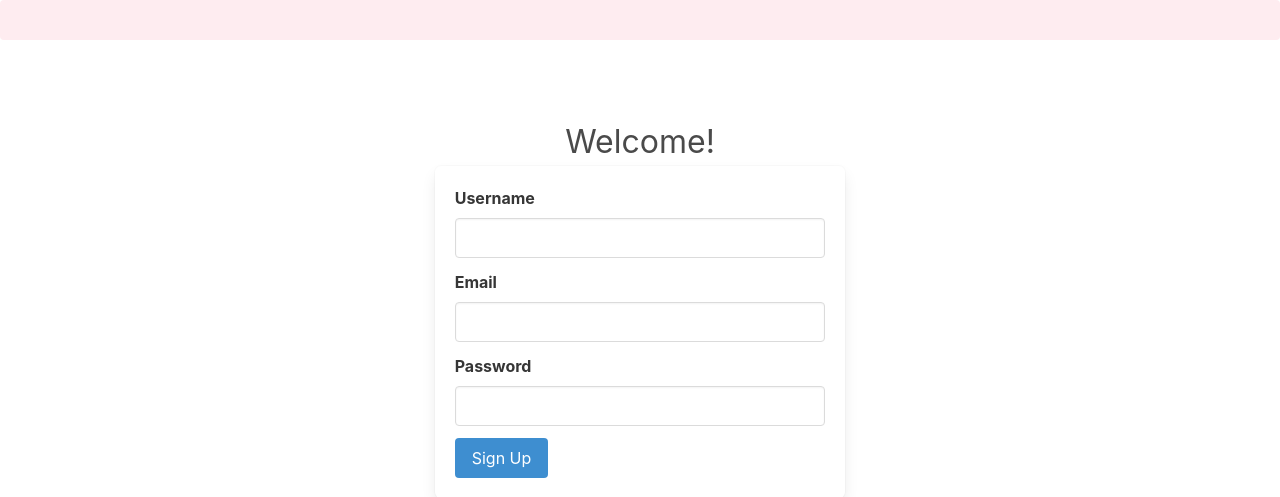
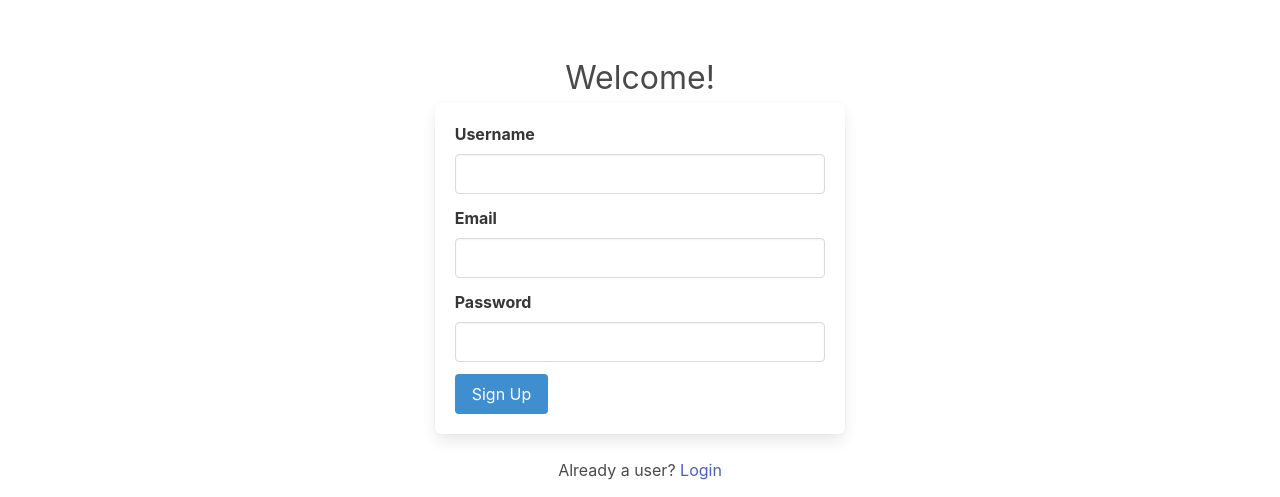
Before and after one commit to Alex-M-Howard/Capstone-Thyme2Eat, a Flask app: page /user/signup in a window 1280 px wide. Shown: the part 52-549 px from the top of the page. Run offline with Flask 2, Linux system fonts and the light colour scheme; some libraries are stand-ins or nearby versions.

Commit message:
Bug - Flash message wasn't inside IF

```diff
--- a/Thyme2Eat/routes/user_routes/templates/login.html
+++ b/Thyme2Eat/routes/user_routes/templates/login.html
@@ -4,17 +4,19 @@
 
 {% block content %}
 
-<div class="notification is-danger is-light">
+
 {% with messages = get_flashed_messages(with_categories=true) %}
   {% if messages %}
+  <div class="notification is-danger is-light"></div>
     <ul class='flashes'>
     {% for category, message in messages %}
       <li class={{category}}>{{ message }}</li>
     {% endfor %}
     </ul>
+  </div>
   {% endif %}
 {% endwith %}
-</div>
+
 
 <div class="columns is-centered is-vcentered" style="height: 70vh;">
   <div class="column is-one-third-desktop is-full-mobile is-two-thirds-tablet">
--- a/Thyme2Eat/routes/user_routes/templates/sign_up.html
+++ b/Thyme2Eat/routes/user_routes/templates/sign_up.html
@@ -4,17 +4,17 @@
 
 {% block content %}
 
-<div class="notification is-danger is-light">
 {% with messages = get_flashed_messages(with_categories=true) %}
   {% if messages %}
+  <div class="notification is-danger is-light"></div>
     <ul class='flashes'>
     {% for category, message in messages %}
       <li class={{category}}>{{ message }}</li>
     {% endfor %}
     </ul>
+  </div>
   {% endif %}
 {% endwith %}
-</div>
 
 
 <div class="columns is-centered is-vcentered" style="height: 70vh;">
```
